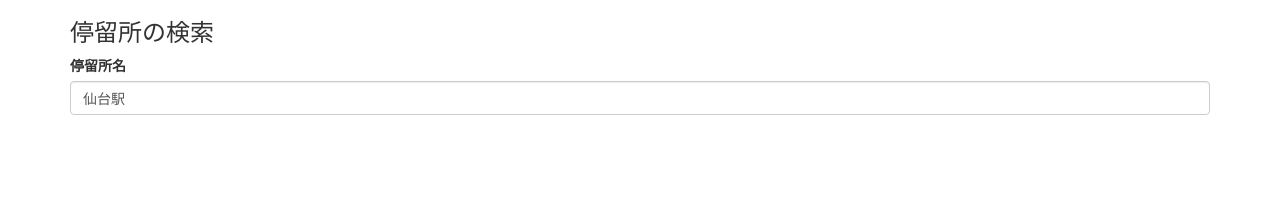
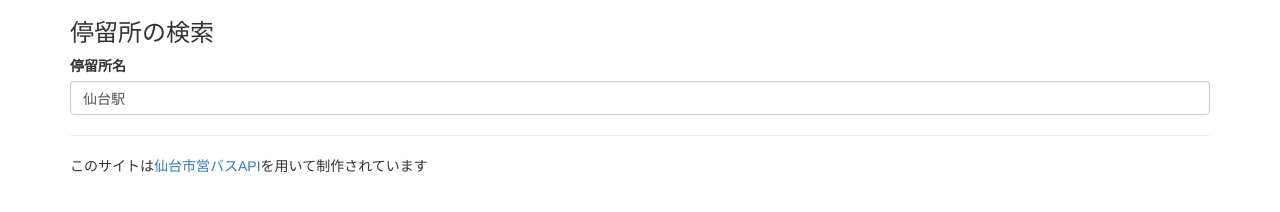
Before and after one commit to aobayama/sendaibus_samples, a plain HTML site: page index.html in a window 1280 px wide. Drawn offline with Linux system fonts and the light colour scheme; no server answers.

Commit message:
Added reference to SendaiCityBusAPI(http://bus.aobayama.net/).

```diff
--- a/index.html
+++ b/index.html
@@ -175,6 +175,10 @@
       </table>
     </div>
   </div>
+  <hr>
+  <div>
+  	<p>このサイトは<a href="http://bus.aobayama.net/">仙台市営バスAPI</a>を用いて制作されています</p>
+  </div>
 </div>
 
 <!-- jQuery (necessary for Bootstrap's JavaScript plugins) -->
```
